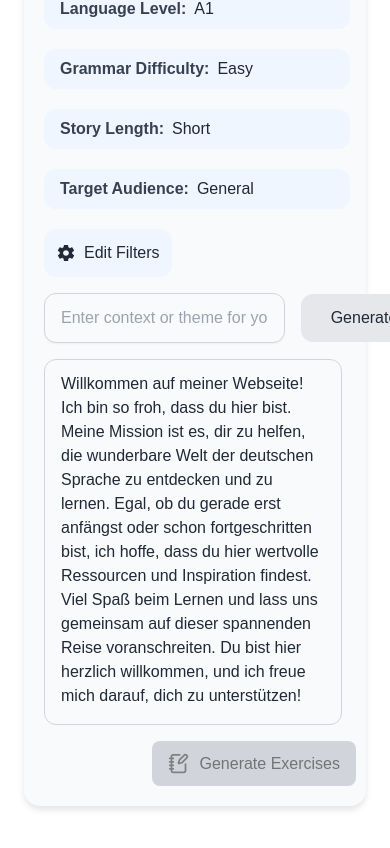
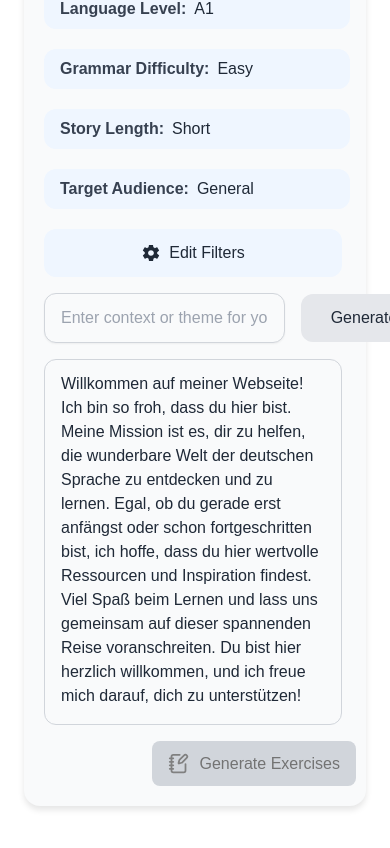
Before and after one commit to Mustapha-1610/FluentTales, a Next.js app: page /en in a window 390 px wide. Shown: the part 1212-2060 px from the top of the page. Built offline with nearby package versions, Linux system fonts and the light colour scheme.

Commit message:
improvements to responsivity in vocab, comrehension and grammar sections

```diff
--- a/src/app/[locale]/Components/Comprehension/Filters.tsx
+++ b/src/app/[locale]/Components/Comprehension/Filters.tsx
@@ -100,12 +100,14 @@ export default function Filters({
             </div>
           </div>
         </div>
-        <div
-          className="flex gap-2 px-3 py-3 mr-2 text-gray-800 dark:text-gray-100 bg-blue-50 dark:bg-blue-900 rounded-xl items-center cursor-pointer"
-          onClick={() => setIsFilterModalOpen(true)}
-        >
-          <IoMdSettings size={20} />
-          <div>{t("Edit Filters")}</div>
+        <div className="flex gap-2 justify-center   rounded-xl items-center max-md:w-full">
+          <div
+            className="flex justify-center gap-2 px-3  py-3 mr-2 text-gray-800 dark:text-gray-100 bg-blue-50 dark:bg-blue-900 rounded-xl items-center cursor-pointer max-md:w-full"
+            onClick={() => setIsFilterModalOpen(true)}
+          >
+            <IoMdSettings size={20} />
+            <div>{t("Edit Filters")}</div>
+          </div>
         </div>
       </div>
 
--- a/src/app/[locale]/Components/Grammar/GrammarFilters.tsx
+++ b/src/app/[locale]/Components/Grammar/GrammarFilters.tsx
@@ -98,7 +98,7 @@ export default function GrammarFilter({
             {/* Added flex items-center and margin adjustment */}
             <button
               onClick={generateExercises}
-              className={`px-4 py-0.5 rounded-lg font-semibold whitespace-nowrap w-full md:w-auto flex items-center justify-center h-full ${
+              className={`px-4 max-md:p-3 py-0.5 rounded-lg font-semibold whitespace-nowrap w-full md:w-auto flex items-center justify-center h-full ${
                 // Added h-full
                 selectedTopic && !isLoading
                   ? "bg-gray-200 dark:text-gray-100 text-gray-800 dark:bg-[#374151] cursor-pointer"
--- a/src/app/[locale]/Components/Vocabulary/VideoCarousel.tsx
+++ b/src/app/[locale]/Components/Vocabulary/VideoCarousel.tsx
@@ -37,7 +37,8 @@ export default function VideoCarousel() {
 
   return (
     <div className="flex flex-col items-center mb-10">
-      <div className="flex justify-between items-center w-[900px] max-w-[1000px]">
+      <div className="flex justify-between items-center w-[100%] max-w-[900px]  xs:max-w-[700px]">
+        {" "}
         <button
           onClick={prevSlide}
           className={`p-3 transition-all rounded-full ${
@@ -50,7 +51,6 @@ export default function VideoCarousel() {
             className="text-gray-800 dark:text-gray-200"
           />
         </button>
-
         <div className="flex-grow mx-4">
           <div className="relative pt-[56.25%]">
             <iframe
@@ -65,7 +65,6 @@ export default function VideoCarousel() {
             />
           </div>
         </div>
-
         <button
           onClick={nextSlide}
           className={`p-3 transition-all rounded-full ${
--- a/src/app/[locale]/Components/Vocabulary/VocabComponent.tsx
+++ b/src/app/[locale]/Components/Vocabulary/VocabComponent.tsx
@@ -199,32 +199,33 @@ export default function VocabularyGenerator() {
         </h2>
       </div>
       <div className="bg-white dark:bg-gray-900 rounded-xl shadow-md p-4 mb-8 w-full">
-        <div className="flex flex-col md:flex-row gap-4 items-end w-full">
+        <div className="flex flex-col md:flex-row gap-4  w-full">
+          {/* Input Field */}
           <div className="flex-1">
             <label className="block text-sm font-medium text-gray-700 dark:text-gray-300 mb-2">
               Theme/Topic
             </label>
             <input
               type="text"
-              className="w-full px-4 py-2 rounded-lg bg-gray-100 dark:bg-gray-800 border-none focus:outline-none "
+              className="w-full px-4 py-2 rounded-lg bg-gray-100 dark:bg-gray-800 border-none focus:outline-none"
               placeholder="e.g., Transportation, Food, School"
               value={theme}
               onChange={(e) => setTheme(e.target.value)}
             />
           </div>
 
-          <div className="flex gap-2 w-auto">
+          {/* Buttons */}
+          <div className="flex flex-col md:flex-row gap-2 w-full md:w-auto items-start md:items-end">
             <button
               onClick={() => setShowSuggestionsModal(true)}
-              className="flex gap-2 px-3 py-3 mr-2 text-gray-800 dark:text-gray-100 bg-blue-50 dark:bg-blue-900 rounded-xl items-center cursor-pointer hover:bg-blue-100 dark:hover:bg-blue-800 transition-colors"
+              className="flex justify-center items-center gap-2 px-3 py-3 w-full md:w-auto text-gray-800 dark:text-gray-100 bg-blue-50 dark:bg-blue-900 rounded-xl cursor-pointer hover:bg-blue-100 dark:hover:bg-blue-800 transition-colors"
             >
               Suggestions
             </button>
-
             <button
               onClick={generateVocabulary}
               disabled={!theme.trim() || isLoading}
-              className={`px-6 py-3 rounded-lg font-medium transition-colors ${
+              className={`px-6 py-3 rounded-lg font-medium w-full md:w-auto transition-colors ${
                 isLoading || !theme.trim()
                   ? "bg-gray-200 dark:bg-gray-700 text-gray-400 cursor-not-allowed"
                   : "bg-gray-200 dark:bg-gray-800 text-gray-800 dark:text-white hover:bg-gray-300 dark:hover:bg-gray-700"
--- a/src/app/[locale]/page.tsx
+++ b/src/app/[locale]/page.tsx
@@ -59,7 +59,7 @@ export default function Page() {
         <LanguageChanger />
       </div>
 
-      <div className="max-w-[1330px] w-full px-6 mt-32 max-md:mt-20">
+      <div className="max-w-[1350px] max-md:w-full w-full px-6 mt-32 max-md:mt-20">
         <Header />
         <div
           id="content-section"
```
